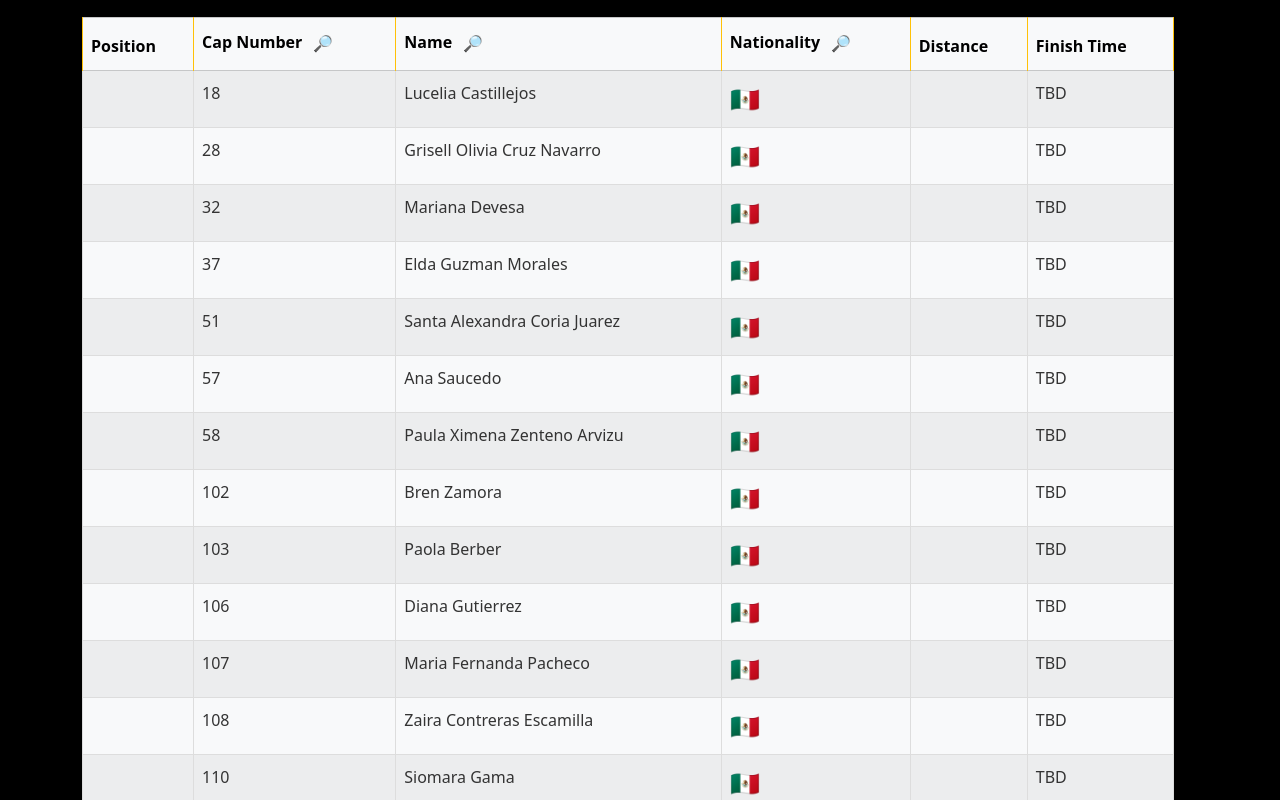
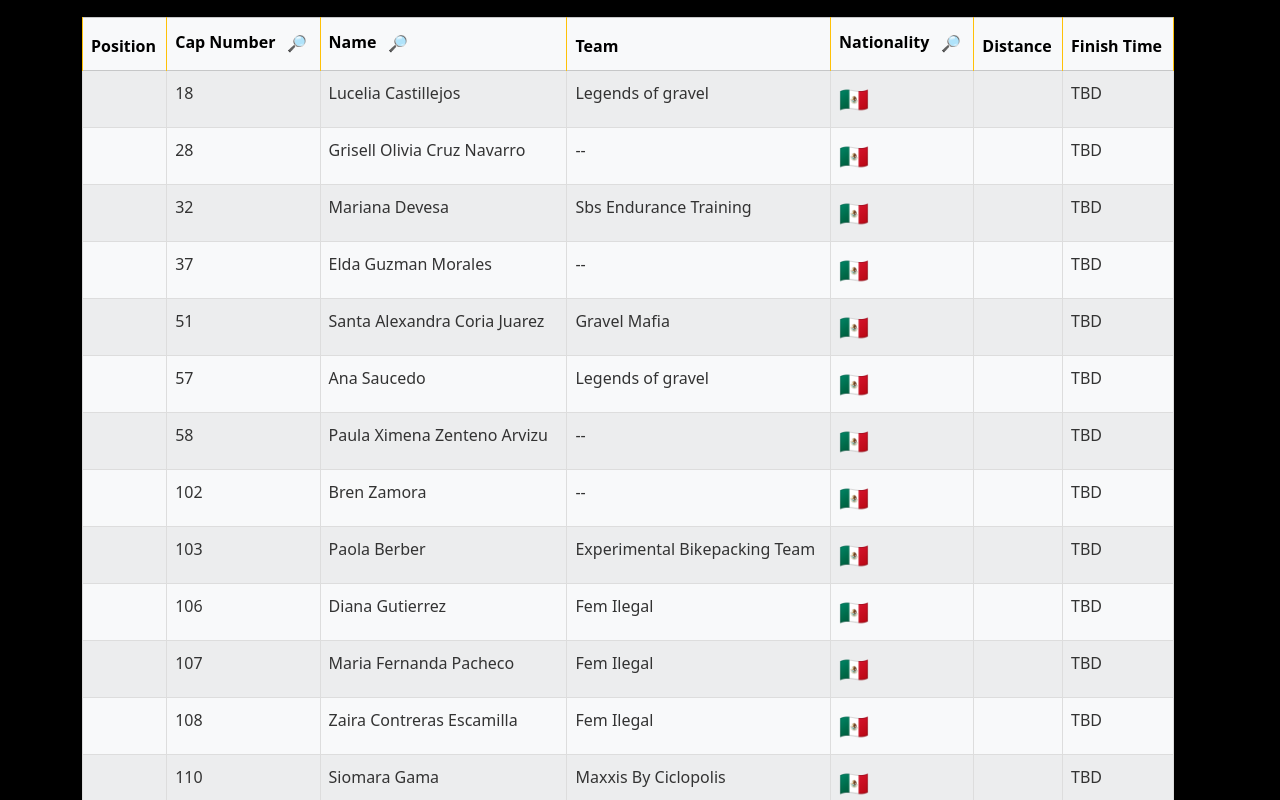
Before and after one commit to Os24/letourdefrankie, a React (Create React App) app: page /ltdf-2026 in a window 1280 px wide. Shown: the part 3120-3920 px from the top of the page. Built offline with nearby package versions, Linux system fonts and the light colour scheme.

Commit message:
addig team column to participants

```diff
--- a/src/Components/Ltdf2026/Ltdf2026.tsx
+++ b/src/Components/Ltdf2026/Ltdf2026.tsx
@@ -35,6 +35,7 @@ const Ltdf2026: React.FC = () => {
       nationality: "🇲🇽",
       finishTime: "TBD",
       badge: 50,
+      team:'Drang By Olympica'
     },
     {
       name: "Daniel Marques",
@@ -42,6 +43,7 @@ const Ltdf2026: React.FC = () => {
       nationality: "🇧🇷",
       finishTime: "TBD",
       badge: 50,
+      team:'Forneiro'
     },
     {
       name: "Francisco Garcia",
@@ -56,6 +58,7 @@ const Ltdf2026: React.FC = () => {
       nationality: "🇲🇽",
       finishTime: "TBD",
       badge: 50,
+      team:'velociraptors2'
     },
     {
       name: "Jose Rogelio Covarrubias cardenas",
@@ -63,6 +66,7 @@ const Ltdf2026: React.FC = () => {
       nationality: "🇲🇽",
       finishTime: "TBD",
       badge: 50,
+      team:'313'
     },
     {
       name: "Fernando Jimenez",
@@ -92,6 +96,7 @@ const Ltdf2026: React.FC = () => {
       nationality: "🇲🇽",
       finishTime: "TBD",
       badge: 50,
+      team:'Legends of Gravel'
     },
     {
       name: "Luis Villedas",
@@ -134,6 +139,7 @@ const Ltdf2026: React.FC = () => {
       nationality: "🇲🇽",
       finishTime: "TBD",
       badge: 50,
+      team:'The Bikes Society'
     },
     {
       name: "Luis Orozco Sanchez",
@@ -141,6 +147,7 @@ const Ltdf2026: React.FC = () => {
       nationality: "🇺🇸",
       finishTime: "TBD",
       badge: 50,
+      team:'afaic'
     },
     {
       name: "Gerardo Carrillo",
@@ -148,6 +155,7 @@ const Ltdf2026: React.FC = () => {
       nationality: "🇲🇽",
       finishTime: "TBD",
       badge: 50,
+      team: "OUTDOORFINS"
     },
     {
       name: "Esteban Flores Montero",
@@ -155,6 +163,7 @@ const Ltdf2026: React.FC = () => {
       nationality: "🇲🇽",
       finishTime: "TBD",
       badge: 50,
+      team: 'Ghostbikers'
     },
     {
       name: "Christopher Chavez",
@@ -162,6 +171,7 @@ const Ltdf2026: React.FC = () => {
       nationality: "🇲🇽",
       finishTime: "TBD",
       badge: 50,
+      team:'SBS Endurance Training'
     },
     {
       name: "Nicholas Tornambe",
@@ -190,6 +200,7 @@ const Ltdf2026: React.FC = () => {
       nationality: "🇲🇽",
       finishTime: "TBD",
       badge: 50,
+      team:'Offseason CC'
     },
     {
       name: "José Guillermo Femat Zarazúa",
@@ -197,6 +208,7 @@ const Ltdf2026: React.FC = () => {
       nationality: "🇲🇽",
       finishTime: "TBD",
       badge: 50,
+      team:'Bike Fit MX'
     },
     {
       name: "Erick Hernandez Guerrero",
@@ -211,6 +223,7 @@ const Ltdf2026: React.FC = () => {
       nationality: "🇲🇽",
       finishTime: "TBD",
       badge: 50,
+      team: 'Road Bike Tlana Team'
     },
     {
       name: "Patricio Rodríguez",
@@ -218,6 +231,7 @@ const Ltdf2026: React.FC = () => {
       nationality: "🇲🇽",
       finishTime: "TBD",
       badge: 50,
+      team:'Pato Rodríguez'
     },
     {
       name: "Francisco Michell Salinas González",
@@ -225,6 +239,7 @@ const Ltdf2026: React.FC = () => {
       nationality: "🇲🇽",
       finishTime: "TBD",
       badge: 50,
+      team:'Legends of Gravel'
     },
     {
       name: "Abraham González Ruíz",
@@ -232,6 +247,7 @@ const Ltdf2026: React.FC = () => {
       nationality: "🇲🇽",
       finishTime: "TBD",
       badge: 50,
+      team:'OAXACA'
     },
     {
       name: "GIBRÁN NANDÍ AYALA",
@@ -239,6 +255,7 @@ const Ltdf2026: React.FC = () => {
       nationality: "🇲🇽",
       finishTime: "TBD",
       badge: 50,
+      team:'EVO4Tri'
     },
     {
       name: "Brian Baird",
@@ -267,6 +284,7 @@ const Ltdf2026: React.FC = () => {
       nationality: "🇲🇽",
       finishTime: "TBD",
       badge: 50,
+      team:'Fuga México'
     },
     {
       name: "Will Hays Penner",
@@ -274,6 +292,7 @@ const Ltdf2026: React.FC = () => {
       nationality: "🇺🇸",
       finishTime: "TBD",
       badge: 50,
+      team:'La Routine'
     },
     {
       name: "david berumen",
@@ -281,6 +300,7 @@ const Ltdf2026: React.FC = () => {
       nationality: "🇲🇽",
       finishTime: "TBD",
       badge: 50,
+      team:'Berumen'
     },
     {
       name: "Marino Spinoza",
@@ -288,6 +308,7 @@ const Ltdf2026: React.FC = () => {
       nationality: "🇲🇽",
       finishTime: "TBD",
       badge: 50,
+      team: 'Laniakea Pro-Cycling Team'
     },
 
     {
@@ -296,6 +317,7 @@ const Ltdf2026: React.FC = () => {
       nationality: "🇲🇽",
       finishTime: "TBD",
       badge: 50,
+      team:'LA BOVEDA RACING TEAM'
     },
     {
       name: "Iván Iglesias Martinez",
@@ -303,6 +325,7 @@ const Ltdf2026: React.FC = () => {
       nationality: "🇲🇽",
       finishTime: "TBD",
       badge: 50,
+      team:'Tlalocan Bikes'
     },
     {
       name: "Sergio Aponte",
@@ -317,6 +340,7 @@ const Ltdf2026: React.FC = () => {
       nationality: "🇲🇽",
       finishTime: "TBD",
       badge: 50,
+      team:'Enbiciados'
     },
     {
       name: "DONALDO RAMOS",
@@ -324,6 +348,7 @@ const Ltdf2026: React.FC = () => {
       nationality: "🇲🇽",
       finishTime: "TBD",
       badge: 50,
+      team:'CORNICHE CYCLING CLUB'
     },
     {
       name: "Jesús Estrada",
@@ -338,6 +363,7 @@ const Ltdf2026: React.FC = () => {
       nationality: "🇨🇴",
       finishTime: "TBD",
       badge: 50,
+      team:'Mendiz'
     },
     {
       name: "ELLIOT LEVI RAMOS SALDAÑA",
@@ -366,6 +392,7 @@ const Ltdf2026: React.FC = () => {
       nationality: "🇲🇽",
       finishTime: "TBD",
       badge: 50,
+      team:'Bikes Rides & fun'
     },
     {
       name: "Ricardo Arista Mejía",
@@ -380,6 +407,7 @@ const Ltdf2026: React.FC = () => {
       nationality: "🇲🇽",
       finishTime: "TBD",
       badge: 50,
+      team:'alebrijes de puerto escondido'
     },
     {
       name: "Ethan Weir",
@@ -394,6 +422,7 @@ const Ltdf2026: React.FC = () => {
       nationality: "🇲🇽",
       finishTime: "TBD",
       badge: 50,
+      team:'Rodaditas Trucutru'
     },
     {
       name: "Carlos Vazquez",
@@ -408,6 +437,7 @@ const Ltdf2026: React.FC = () => {
       nationality: "🇲🇽",
       finishTime: "TBD",
       badge: 50,
+      team: 'PanaRac1ng'
     },
     {
       name: "Reid Passmore",
@@ -450,6 +480,7 @@ const Ltdf2026: React.FC = () => {
       nationality: "🇲🇽",
       finishTime: "TBD",
       badge: 50,
+      team: 'checos team'
     },
     {
       name: "Brian Elander",
@@ -457,6 +488,7 @@ const Ltdf2026: React.FC = () => {
       nationality: "🇺🇸",
       finishTime: "TBD",
       badge: 50,
+      team:'Dawn to Dusk MTB'
     },
     {
       name: "Miguel Ángel Huesca García",
@@ -471,6 +503,7 @@ const Ltdf2026: React.FC = () => {
       nationality: "🇲🇽",
       finishTime: "TBD",
       badge: 50,
+      team:'Team tmpo'
     },
     {
       name: "Francisco javier Luna Vazquez",
@@ -492,6 +525,7 @@ const Ltdf2026: React.FC = () => {
       nationality: "🇲🇽",
       finishTime: "TBD",
       badge: 50,
+      team:'Faro Indio Verdes'
     },
     {
       name: "Ulises Jimenez Alfaro",
@@ -499,6 +533,7 @@ const Ltdf2026: React.FC = () => {
       nationality: "🇲🇽",
       finishTime: "TBD",
       badge: 50,
+      team:'Desterrados'
     },
     {
       name: "Raul McPalm",
@@ -520,6 +555,8 @@ const Ltdf2026: React.FC = () => {
       nationality: "🇲🇽",
       finishTime: "TBD",
       badge: 50,
+      team:'VAN REZIO'
+
     },
     {
       name: "Carlos Bala",
@@ -527,6 +564,7 @@ const Ltdf2026: React.FC = () => {
       nationality: "🇲🇽",
       finishTime: "TBD",
       badge: 50,
+      team:'Bala'
     },
     {
       name: "Enrique Sandoval",
@@ -541,6 +579,7 @@ const Ltdf2026: React.FC = () => {
       nationality: "🇲🇽",
       finishTime: "TBD",
       badge: 50,
+      team:'ANDRES CADA'
     },
     {
       name: "Daniel Alberto Medina Leon",
@@ -563,6 +602,7 @@ const Ltdf2026: React.FC = () => {
       nationality: "🇨🇴",
       finishTime: "TBD",
       badge: 50,
+      team:'3Puertos Gravel'
     },
     {
       name: "Antonio Jesús",
@@ -570,6 +610,7 @@ const Ltdf2026: React.FC = () => {
       nationality: "🇲🇽",
       finishTime: "TBD",
       badge: 50,
+      team:'San Pancho'
     },
     {
       name: "Christian Ivan Rodríguez Vences",
@@ -584,6 +625,7 @@ const Ltdf2026: React.FC = () => {
       nationality: "🇲🇽",
       finishTime: "TBD",
       badge: 50,
+      team:'VAN REZIO'
     },
     {
       name: "Miguel Martínez",
@@ -605,6 +647,7 @@ const Ltdf2026: React.FC = () => {
       nationality: "🇲🇽",
       finishTime: "TBD",
       badge: 50,
+      team:'BRF'
     },
     {
       name: "Ernesto Vidal Flores",
@@ -619,6 +662,7 @@ const Ltdf2026: React.FC = () => {
       nationality: "🇲🇽",
       finishTime: "TBD",
       badge: 50,
+      team:'Legends of gravel'
     },
     {
       name: "Angel Zetina",
@@ -633,6 +677,7 @@ const Ltdf2026: React.FC = () => {
       nationality: "🇲🇽",
       finishTime: "TBD",
       badge: 50,
+      team:'TBS Team'
     },
     {
       name: "Federico Arturo León Solis",
@@ -640,6 +685,7 @@ const Ltdf2026: React.FC = () => {
       nationality: "🇲🇽",
       finishTime: "TBD",
       badge: 50,
+      team:'Octavo Valle'
     },
     {
       name: "Juan Javier Martinez Garmendia",
@@ -647,6 +693,7 @@ const Ltdf2026: React.FC = () => {
       nationality: "🇲🇽",
       finishTime: "TBD",
       badge: 50,
+      team:"BTCk"
     },
     {
       name: "Brad Sutton",
@@ -654,6 +701,7 @@ const Ltdf2026: React.FC = () => {
       nationality: "🇺🇸",
       finishTime: "TBD",
       badge: 50,
+      team:'Velopizza'
     },
     {
       name: "Alejandro Garduño",
@@ -668,6 +716,7 @@ const Ltdf2026: React.FC = () => {
       nationality: "🇲🇽",
       finishTime: "TBD",
       badge: 50,
+      team:'RaddaR'
     },
     {
       name: "Gustavo Ruiz",
@@ -689,6 +738,7 @@ const Ltdf2026: React.FC = () => {
       nationality: "🇲🇽",
       finishTime: "TBD",
       badge: 50,
+      team: 'Drang By Olympica'
     },
     {
       name: "Luis Jorge Rivera Pérez",
@@ -703,6 +753,7 @@ const Ltdf2026: React.FC = () => {
       nationality: "🇲🇽",
       finishTime: "TBD",
       badge: 50,
+      team:'Maxxis By Ciclopolis'
     },
     {
       name: "Mauricio García Rocha",
@@ -724,6 +775,7 @@ const Ltdf2026: React.FC = () => {
       nationality: "🇲🇽",
       finishTime: "TBD",
       badge: 50,
+      team:'Roma Cibrian'
     },
     {
       name: "Jorge Edmundo Alvarado Torres",
@@ -731,6 +783,7 @@ const Ltdf2026: React.FC = () => {
       nationality: "🇲🇽",
       finishTime: "TBD",
       badge: 50,
+      team:'City Renewables / State Bicycle Co.'
     },
     {
       name: "Rodrigo Moreno",
@@ -752,6 +805,7 @@ const Ltdf2026: React.FC = () => {
       nationality: "🇲🇽",
       finishTime: "TBD",
       badge: 50,
+      team:"Centro Ciclistico Marroquino-Armored"
     },
     {
       name: "Omar Olivares",
@@ -780,6 +834,7 @@ const Ltdf2026: React.FC = () => {
       nationality: "🇲🇽",
       finishTime: "TBD",
       badge: 50,
+      team: 'Drang by Olympica'
     },
     {
       name: "JUAN HERNANDEZ",
@@ -801,6 +856,7 @@ const Ltdf2026: React.FC = () => {
       nationality: "🇲🇽",
       finishTime: "TBD",
       badge: 50,
+      team:'Gravel Mafia'
     },
     {
       name: "Javier Chavez",
@@ -815,6 +871,7 @@ const Ltdf2026: React.FC = () => {
       nationality: "🇺🇸",
       finishTime: "TBD",
       badge: 50,
+      team:"As Far As I'm Concerned"
     },
     {
       name: "Ignacio Pelayo",
@@ -829,6 +886,7 @@ const Ltdf2026: React.FC = () => {
       nationality: "🇲🇽",
       finishTime: "TBD",
       badge: 50,
+      team:'MYBICIO'
     },
       {
       name: "Arturo Hugo Garcia Garcia",
@@ -836,6 +894,7 @@ const Ltdf2026: React.FC = () => {
       nationality: "🇲🇽",
       finishTime: "TBD",
       badge: 50,
+      team:'MTB CANCUN RIVIERA MAYA'
     },
       {
       name: "Neftali Donato",
@@ -843,6 +902,7 @@ const Ltdf2026: React.FC = () => {
       nationality: "🇲🇽",
       finishTime: "TBD",
       badge: 50,
+      team:'ÓVELPAA Team'
     },
   ];
 
@@ -853,6 +913,7 @@ const Ltdf2026: React.FC = () => {
       nationality: "🇲🇽",
       finishTime: "TBD",
       badge: 50,
+      team:'Legends of gravel'
     },
     {
       name: "Grisell Olivia Cruz Navarro",
@@ -867,6 +928,7 @@ const Ltdf2026: React.FC = () => {
       nationality: "🇲🇽",
       finishTime: "TBD",
       badge: 50,
+      team:'Sbs Endurance Training'
     },
     {
       name: "Elda Guzman Morales",
@@ -881,6 +943,7 @@ const Ltdf2026: React.FC = () => {
       nationality: "🇲🇽",
       finishTime: "TBD",
       badge: 50,
+      team:'Gravel Mafia'
     },
     {
       name: "Ana Saucedo",
@@ -888,6 +951,7 @@ const Ltdf2026: React.FC = () => {
       nationality: "🇲🇽",
       finishTime: "TBD",
       badge: 50,
+      team:'Legends of gravel'
     },
     {
       name: "PAULA XIMENA Zenteno Arvizu",
@@ -909,6 +973,7 @@ const Ltdf2026: React.FC = () => {
       nationality: "🇲🇽",
       finishTime: "TBD",
       badge: 50,
+      team:'Experimental Bikepacking Team'
     },
     {
       name: "Diana Gutierrez",
@@ -916,6 +981,7 @@ const Ltdf2026: React.FC = () => {
       nationality: "🇲🇽",
       finishTime: "TBD",
       badge: 50,
+      team:'Fem Ilegal'
     },
     {
       name: "Maria Fernanda Pacheco",
@@ -923,6 +989,7 @@ const Ltdf2026: React.FC = () => {
       nationality: "🇲🇽",
       finishTime: "TBD",
       badge: 50,
+      team:'Fem Ilegal'
     },
     {
       name: "Zaira Contreras Escamilla",
@@ -930,6 +997,7 @@ const Ltdf2026: React.FC = () => {
       nationality: "🇲🇽",
       finishTime: "TBD",
       badge: 50,
+      team:'Fem Ilegal'
     },
     {
       name: "Siomara Gama",
@@ -937,6 +1005,7 @@ const Ltdf2026: React.FC = () => {
       nationality: "🇲🇽",
       finishTime: "TBD",
       badge: 50,
+      team:'Maxxis By Ciclopolis'
     },
     {
       name: "Karla Alejandra Martínez Suro",
@@ -963,6 +1032,7 @@ const Ltdf2026: React.FC = () => {
       nationality: "🇲🇽",
       finishTime: "TBD",
       badge: 50,
+      team:'Emmitt y Nelson'
     },
     {
       name: "German Fernandez & Sayeg Gomez",
@@ -970,6 +1040,7 @@ const Ltdf2026: React.FC = () => {
       nationality: "🇲🇽",
       finishTime: "TBD",
       badge: 50,
+      team:'Gravel Mafia'
     },
     {
       name: "Alejandro Maya & Liliana Lizette Castañeda",
@@ -977,6 +1048,7 @@ const Ltdf2026: React.FC = () => {
       nationality: "🇲🇽",
       finishTime: "TBD",
       badge: 50,
+      team:'IDEISTA'
     },
     {
       name: "Jesús Leyva & Yazmin Solano",
@@ -1019,6 +1091,7 @@ const Ltdf2026: React.FC = () => {
       nationality: "🇲🇽",
       finishTime: "TBD",
       badge: 50,
+      team:'Pura Fe'
     },
     {
       name: "Fernando Alan Perez & Gustavo Serrano",
@@ -1026,6 +1099,7 @@ const Ltdf2026: React.FC = () => {
       nationality: "🇲🇽",
       finishTime: "TBD",
       badge: 50,
+      team:'Enbiciados'
     },
     {
       name: "Diego Velázquez & Miguel Sanson",
@@ -1040,6 +1114,7 @@ const Ltdf2026: React.FC = () => {
       nationality: "🇲🇽",
       finishTime: "TBD",
       badge: 50,
+      team:'Mamba cycling'
     },
     {
       name: "Felipe de Jesus Cebada & Adan Montaño",
@@ -1061,6 +1136,7 @@ const Ltdf2026: React.FC = () => {
       nationality: "🇲🇽",
       finishTime: "TBD",
       badge: 50,
+      team:'Humble Bikers'
     },
     {
       name: "Noe Delgadillo & Daniel Salas Pérez",
@@ -1068,6 +1144,7 @@ const Ltdf2026: React.FC = () => {
       nationality: "🇲🇽",
       finishTime: "TBD",
       badge: 50,
+      team:'ND (ULTRA GRAVEL)'
     },
     {
       name: "Francisco Zamarripa & Marcos Gerardo Franco",
@@ -1075,6 +1152,7 @@ const Ltdf2026: React.FC = () => {
       nationality: "🇲🇽",
       finishTime: "TBD",
       badge: 50,
+      team:'Faro Indios verdes'
     },
     {
       name: "Daniel Zapata & Andrés Cervantes",
@@ -1082,6 +1160,7 @@ const Ltdf2026: React.FC = () => {
       nationality: "🇲🇽",
       finishTime: "TBD",
       badge: 50,
+      team:'Bicibandidos'
     },
     {
       name: "Emmanuel López & Erick Alberto Mendiola",
@@ -1089,6 +1168,7 @@ const Ltdf2026: React.FC = () => {
       nationality: "🇲🇽",
       finishTime: "TBD",
       badge: 50,
+      team:'Tierrero Maxxis x Ciclopolis'
     },
     {
       name: "David Esau Franco & Luis Felipe Alvarez",
@@ -1404,6 +1484,7 @@ const Ltdf2026: React.FC = () => {
                           </Button>
                         </OverlayTrigger>
                       </th>
+                      <th>Team</th>
                       <th>
                         Nationality{" "}
                         <OverlayTrigger
@@ -1467,6 +1548,7 @@ const Ltdf2026: React.FC = () => {
                           <td key={Math.random()}>
                             {capitalizeNames(participant.name)}
                           </td>
+                          <td key={Math.random()}>{participant.team || '--'}</td>
                           <td key={Math.random()} style={{ fontSize: "1.5em" }}>
                             {participant.nationality}
                           </td>
```
Also changed, not shown: ltdf2026_participants.csv, ltdf2026_participants_teams.csv (added).
